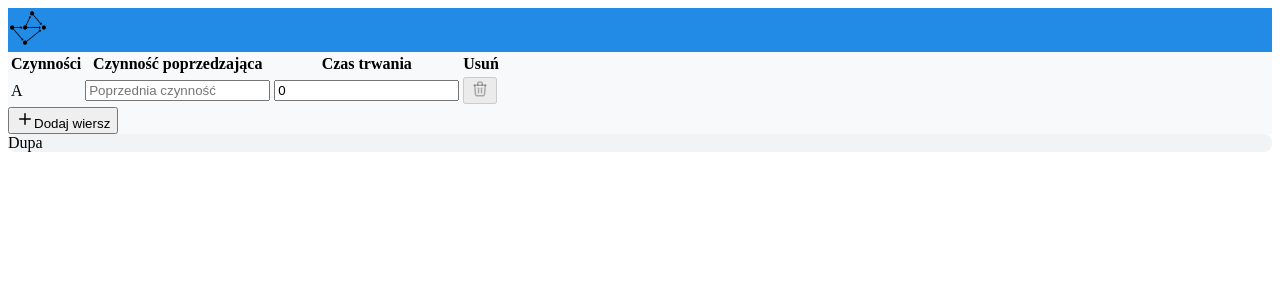
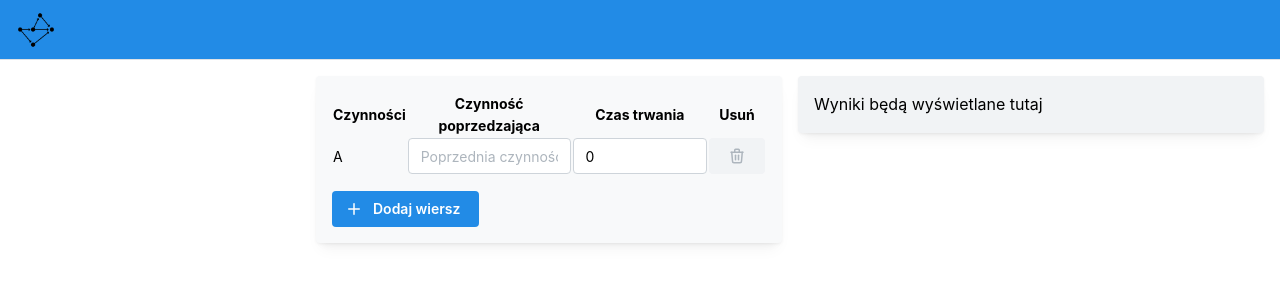
Before and after one commit to VVoytech/logistics-web-app, a React (Vite) app in the folder boil-project/: page /cpmpre in a window 1280 px wide. Shown: the top 300 px of the page. Built offline with nearby package versions, Linux system fonts and the light colour scheme.

Commit message:
Mantine repair

```diff
--- a/boil-project/index.html
+++ b/boil-project/index.html
@@ -2,7 +2,7 @@
 <html lang="en">
 <head>
   <meta charset="UTF-8" />
-    <link rel="icon" type="image/svg+xml" href="/vite.svg" />
+  <link rel="icon" type="image/svg+xml" href="/logo.png" />
   <meta name="viewport" content="width=device-width, initial-scale=1.0" />
   <title>BOiL</title>
 </head>
--- a/boil-project/package.json
+++ b/boil-project/package.json
@@ -27,6 +27,9 @@
     "eslint-plugin-react-hooks": "^5.1.0",
     "eslint-plugin-react-refresh": "^0.4.19",
     "globals": "^15.15.0",
+    "postcss": "^8.5.3",
+    "postcss-preset-mantine": "^1.17.0",
+    "postcss-simple-vars": "^7.0.1",
     "typescript": "~5.7.2",
     "typescript-eslint": "^8.24.1",
     "vite": "^6.2.0"
--- /dev/null
+++ b/boil-project/postcss.config.cjs
@@ -0,0 +1,14 @@
+module.exports = {
+    plugins: {
+        'postcss-preset-mantine': {},
+        'postcss-simple-vars': {
+            variables: {
+                'mantine-breakpoint-xs': '36em',
+                'mantine-breakpoint-sm': '48em',
+                'mantine-breakpoint-md': '62em',
+                'mantine-breakpoint-lg': '75em',
+                'mantine-breakpoint-xl': '88em',
+            },
+        },
+    },
+};
--- a/boil-project/src/App.tsx
+++ b/boil-project/src/App.tsx
@@ -1,14 +1,16 @@
-import './App.css'
-import {MantineProvider} from "@mantine/core";
+import {createTheme, MantineProvider} from "@mantine/core";
 import {BrowserRouter} from "react-router-dom";
 import {Routing} from "./features/Routing.tsx";
+import '@mantine/core/styles.css';
 
-
+const theme = createTheme({
+    /** Put your mantine theme override here */
+});
 
 function App() {
 
     return (
-        <MantineProvider>
+        <MantineProvider theme={theme}>
             <BrowserRouter>
                 <Routing/>
             </BrowserRouter>
--- a/boil-project/src/features/cpm/CpmPreForm.tsx
+++ b/boil-project/src/features/cpm/CpmPreForm.tsx
@@ -1,17 +1,18 @@
 import {
     Button,
-    Container,
     Table,
     TextInput,
     NumberInput,
     Group,
     AppShell,
     useMantineTheme,
-    Burger
+    Burger,
+    Grid,
+    Paper,
 } from "@mantine/core";
 import { useState } from "react";
 import { IconPlus, IconTrash } from "@tabler/icons-react";
-import {useDisclosure} from "@mantine/hooks";
+import { useDisclosure } from "@mantine/hooks";
 import logo from '../../assets/logo.png';
 
 interface Row {
@@ -45,9 +46,7 @@ export const CpmPreForm = () => {
     return (
         <AppShell
             padding="md"
-            header={{
-                height: 60,
-            }}
+            header={{ height: 60 }}
             navbar={{
                 width: 300,
                 breakpoint: "sm",
@@ -56,19 +55,16 @@ export const CpmPreForm = () => {
         >
             <AppShell.Header style={{ backgroundColor: theme.colors.blue[6], color: "white" }}>
                 <Group h="100%" px="md" justify="space-between">
-
-                    <img
-                        src={logo}
-                        alt="Logo"
-                        style={{height: 40}}
-                    />
-
-                    <Burger opened={opened} onClick={toggle} hiddenFrom="sm" size="sm" color="white"/>
+                    <img src={logo} alt="Logo" style={{ height: 40 }} />
+                    <Burger opened={opened} onClick={toggle} hiddenFrom="sm" size="sm" color="white" />
                 </Group>
             </AppShell.Header>
 
-            <AppShell.Navbar p="md" style={{backgroundColor: theme.colors.gray[0]}}>
-                <Container>
+            <AppShell.Main>
+                <Grid gutter="md">
+                    {/* Lewa strona - Tabela */}
+                    <Grid.Col span={{ base: 12, md: 6 }}>
+                        <Paper p="md" shadow="sm" style={{ backgroundColor: theme.colors.gray[0] }}>
                             <Table striped highlightOnHover>
                                 <thead>
                                 <tr>
@@ -81,7 +77,7 @@ export const CpmPreForm = () => {
                                 <tbody>
                                 {rows.map((row, index) => (
                                     <tr key={row.id}>
-                                <td>{alphabet[index] || "-"}</td> {/* Nazwa automatyczna */}
+                                        <td>{alphabet[index] || "-"}</td>
                                         <td>
                                             <TextInput
                                                 value={row.predecessor}
@@ -111,11 +107,16 @@ export const CpmPreForm = () => {
                             <Button onClick={addRow} leftSection={<IconPlus size={18} />} mt="md">
                                 Dodaj wiersz
                             </Button>
-                </Container>
-            </AppShell.Navbar>
+                        </Paper>
+                    </Grid.Col>
 
-            <AppShell.Main style={{ backgroundColor: theme.colors.gray[1], borderRadius: 8 }}>
-                <div>Dupa</div>
+                    {/* Prawa strona - Miejsce na wyniki */}
+                    <Grid.Col span={{ base: 12, md: 6 }}>
+                        <Paper p="md" shadow="sm" style={{ backgroundColor: theme.colors.gray[1] }}>
+                            <div>Wyniki będą wyświetlane tutaj</div>
+                        </Paper>
+                    </Grid.Col>
+                </Grid>
             </AppShell.Main>
         </AppShell>
     );
```
Also changed, not shown: boil-project/src/App.css (deleted, +0 -44 lines), 1 other file (tests, documents, lock files or other folders). Lines whose indentation alone changed are shown as unchanged.
